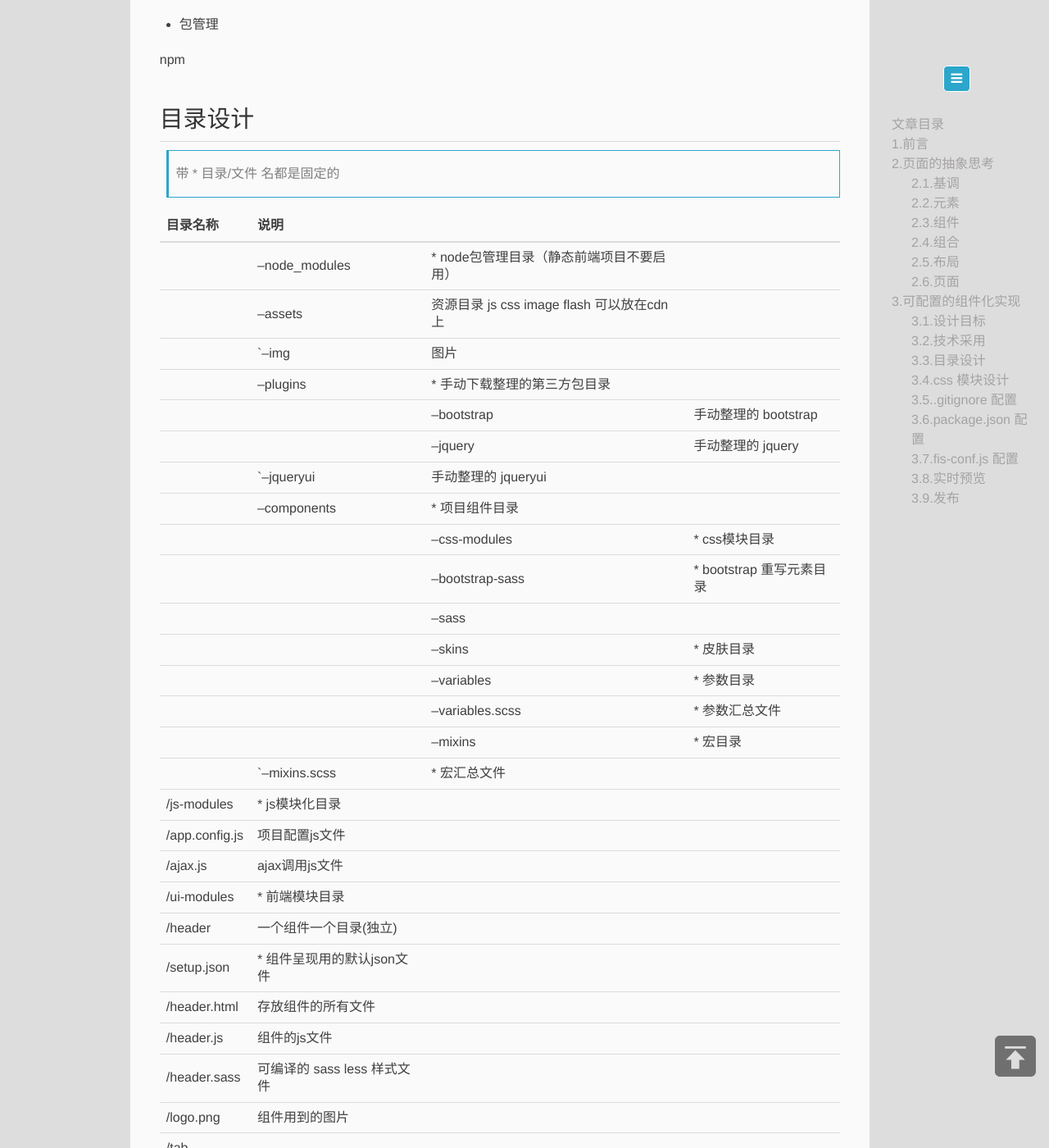
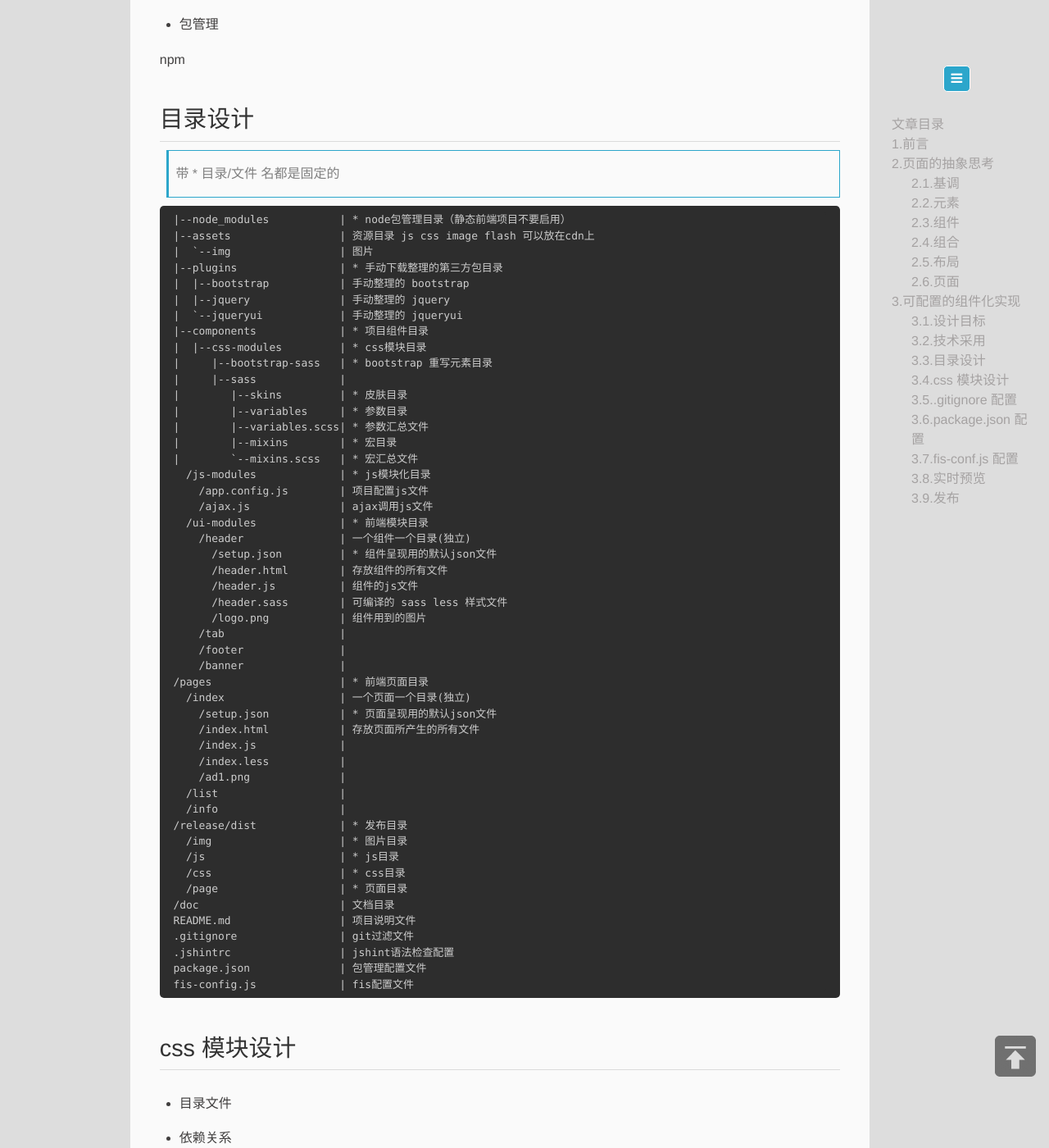
Before and after one commit to hans007/Hans007.GitHub.io, a Jekyll site: the page built from _posts/think/2016-02-14-think-html-module.md, in a window 1280 px wide and 1400 px high, scrolled down 2342 px. Shown: the whole window at 82% size. Built offline with Jekyll 4.4.1, drawn with Linux system fonts in a browser that asks for light colours; Markdown is read by kramdown in place of the engine named in the settings; comment, search, counter and statistics services are not loaded; some of the changed text lies outside the part shown.

Commit message:
目录修正

````diff
--- a/_posts/think/2016-02-14-think-html-module.md
+++ b/_posts/think/2016-02-14-think-html-module.md
@@ -87,8 +87,7 @@ npm
 
 > 带 * 目录/文件 名都是固定的
 
-目录名称                   | 说明
---------------------------|---------------------------------
+```
 |--node_modules           | * node包管理目录（静态前端项目不要启用）
 |--assets                 | 资源目录 js css image flash 可以放在cdn上
 |  `--img                 | 图片
@@ -138,6 +137,7 @@ README.md                 | 项目说明文件
 .jshintrc                 | jshint语法检查配置
 package.json              | 包管理配置文件
 fis-config.js             | fis配置文件
+```
 
 ## css 模块设计
 
````
